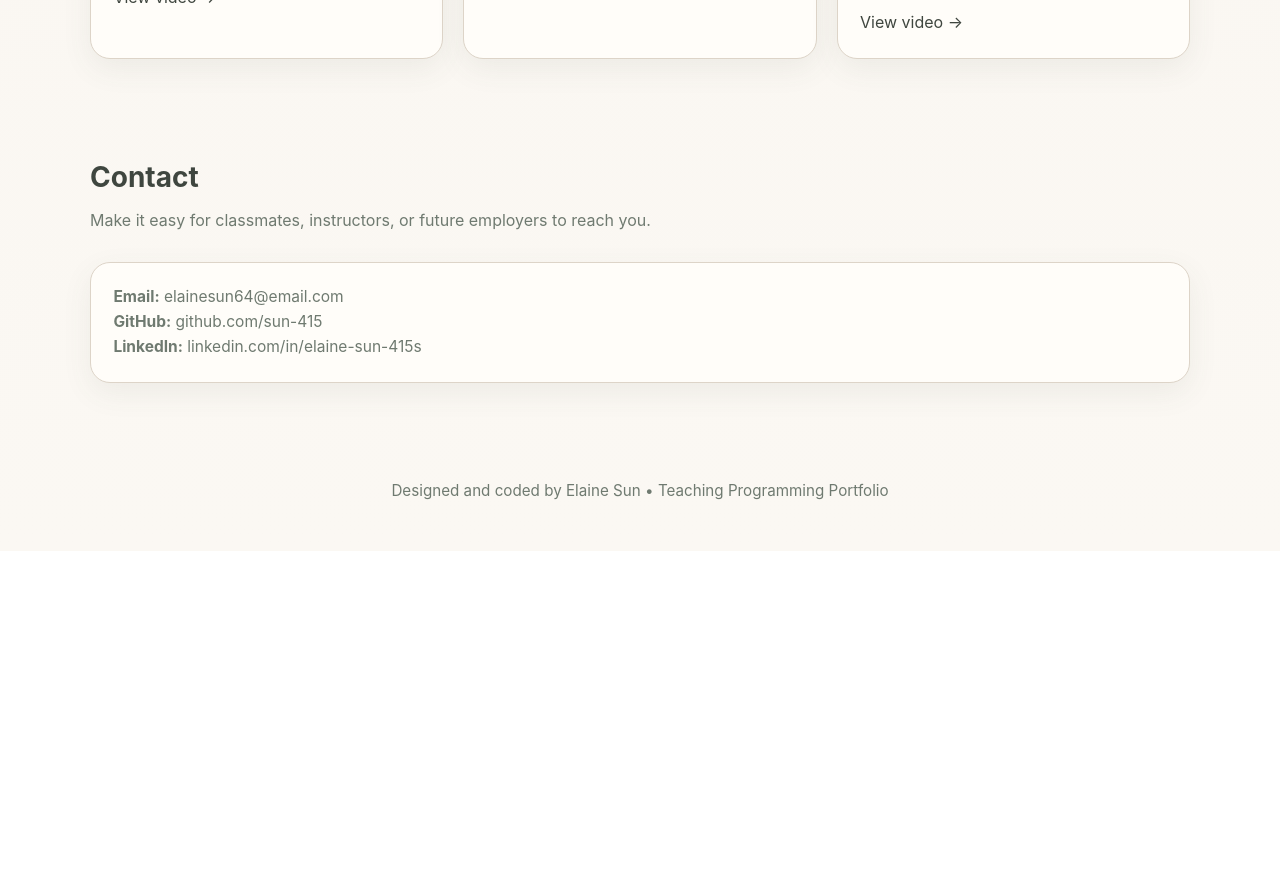
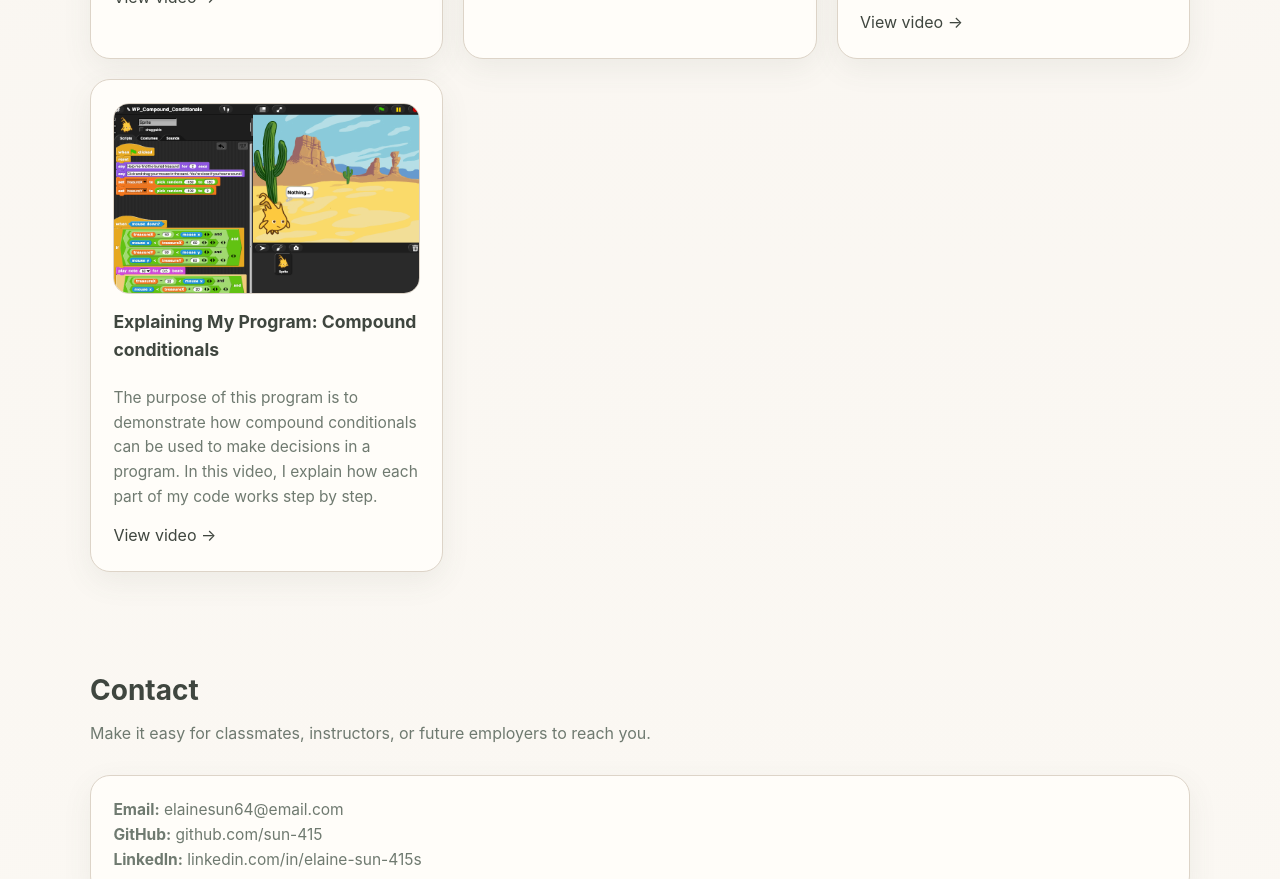
Before and after one commit to sun-415/Teaching-Portfolio, a plain HTML site: page index.html in a window 1280 px wide. Shown: the part 2889-3768 px from the top of the page. Before the commit the page ends 3440 px from the top, so only its background shows below. Drawn offline with Linux system fonts and the light colour scheme.

Commit message:
Added compound conditionals vid

```diff
--- a/index.html
+++ b/index.html
@@ -207,6 +207,15 @@
             </p>
             <a href="https://youtu.be/oaMF6Mvq75s" target="_blank">View video →</a>
           </article>
+
+          <article class="card project-card">
+            <img src="images/tenth-vid.png" alt="Video thumbnail" class="project-img">
+            <h3>Explaining My Program: Compound conditionals</h3>
+            <p>
+              The purpose of this program is to demonstrate how compound conditionals can be used to make decisions in a program. In this video, I explain how each part of my code works step by step.
+            </p>
+            <a href="https://youtu.be/yc6MXhVBurI" target="_blank">View video →</a>
+          </article>
         </div>
       </div>
     </section>
```
Also changed, not shown: images/tenth-vid.png (added).
